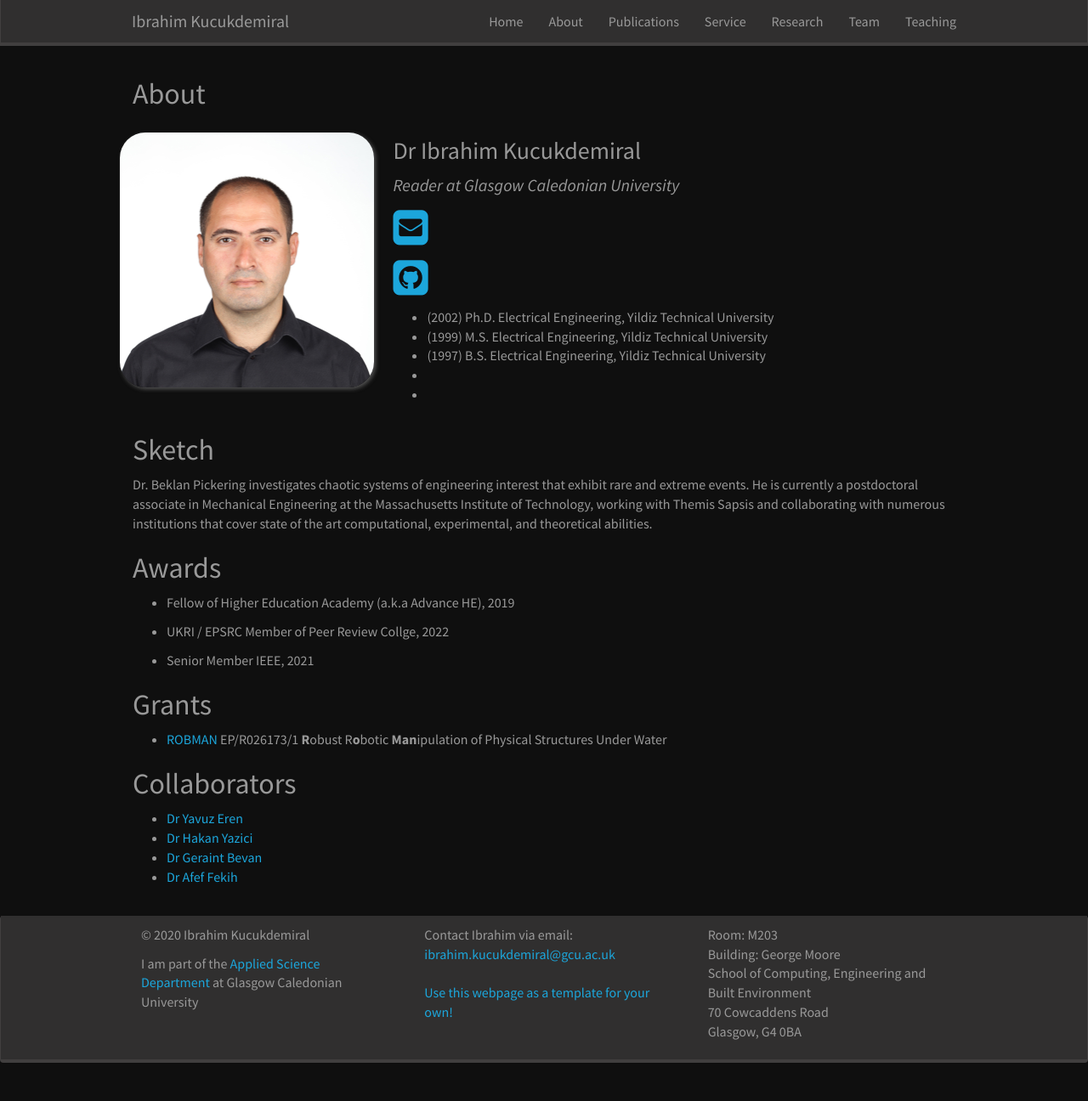
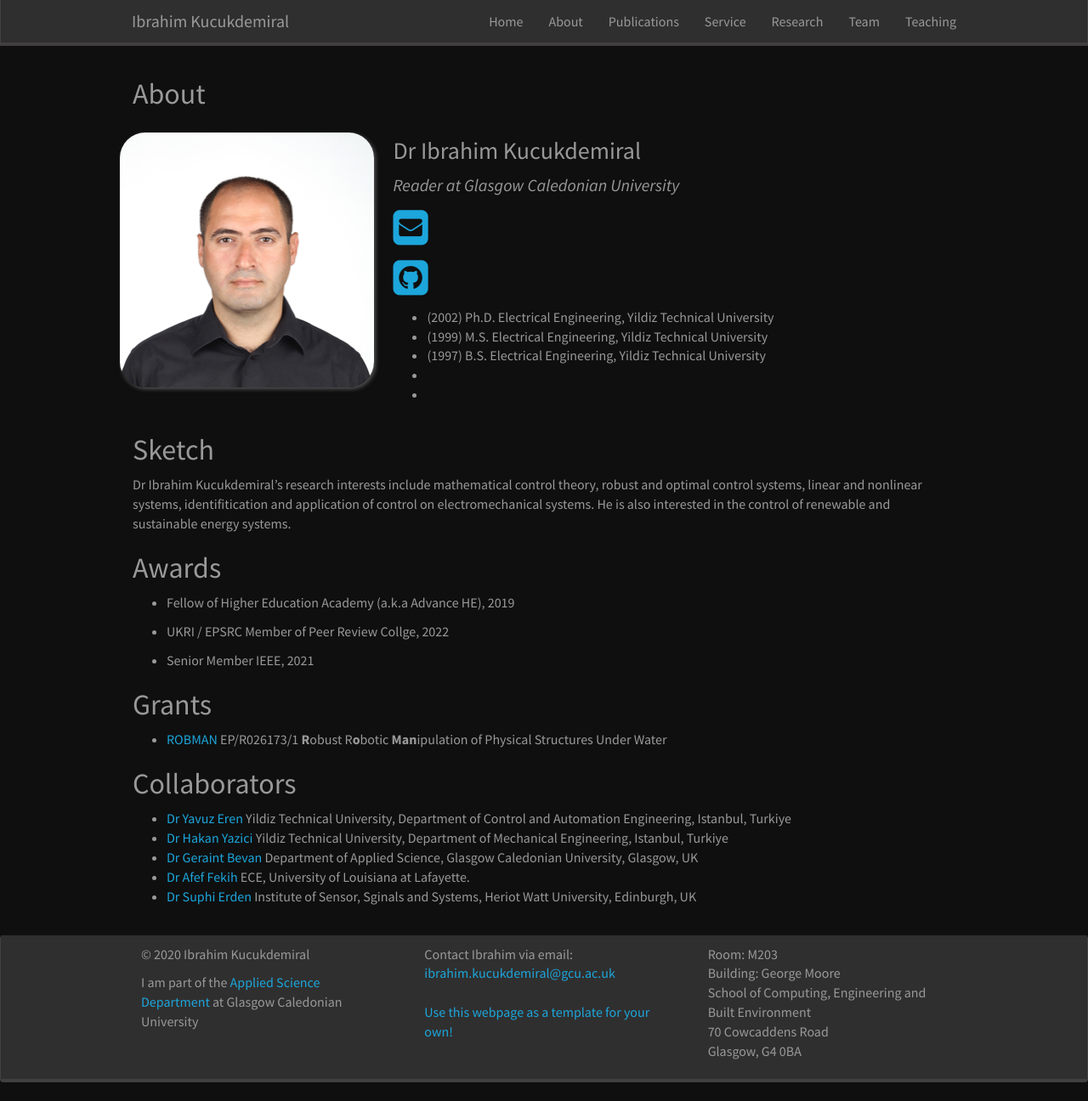
Before and after one commit to kucukdemiral/kucukdemiral.github.io, a Jekyll site: the page built from _pages/about.md, in a window 1280 px wide and 1296 px high. Shown: the whole window at 85% size. Built offline with Jekyll 4.4.1, drawn with Linux system fonts in a browser that asks for light colours; nearby versions of some CDN libraries; a style sheet for code colours, icons or effects is not loaded.

Commit message:
Update about.md

```diff
--- a/_pages/about.md
+++ b/_pages/about.md
@@ -79,7 +79,7 @@ permalink: /about/
 
 ## Sketch
 
-Dr. Beklan Pickering investigates chaotic systems of engineering interest that exhibit rare and extreme events. He is currently a postdoctoral associate in Mechanical Engineering at the Massachusetts Institute of Technology, working with Themis Sapsis and collaborating with numerous institutions that cover state of the art computational, experimental, and theoretical abilities.
+Dr Ibrahim Kucukdemiral's research interests include mathematical control theory, robust and optimal control systems, linear and nonlinear systems, identifitication and application of control on electromechanical systems. He is also interested in the control of renewable and sustainable energy systems.
 
 {% if site.data.awards %}
 ## Awards
@@ -101,7 +101,8 @@ Dr. Beklan Pickering investigates chaotic systems of engineering interest that e
 
 ## Collaborators
 
-* <a href="https://scholar.google.com/citations?user=xYDWg90AAAAJ&hl=en" target="_blank"> Dr Yavuz Eren</a>
-* <a href="https://scholar.google.com/citations?user=gv8bO4oAAAAJ&hl=en" target="_blank"> Dr Hakan Yazici</a>
-* <a href="https://researchonline.gcu.ac.uk/en/persons/geraint-bevan" target="_blank"> Dr Geraint Bevan</a>
-* <a href="https://userweb.ucs.louisiana.edu/~axf1456/" target="_blank"> Dr Afef Fekih</a>
+* <a href="https://scholar.google.com/citations?user=xYDWg90AAAAJ&hl=en" target="_blank"> Dr Yavuz Eren</a> Yildiz Technical University, Department of Control and Automation Engineering, Istanbul, Turkiye
+* <a href="https://scholar.google.com/citations?user=gv8bO4oAAAAJ&hl=en" target="_blank"> Dr Hakan Yazici</a> Yildiz Technical University, Department of Mechanical Engineering, Istanbul, Turkiye
+* <a href="https://researchonline.gcu.ac.uk/en/persons/geraint-bevan" target="_blank"> Dr Geraint Bevan</a> Department of Applied Science, Glasgow Caledonian University, Glasgow, UK
+* <a href="https://userweb.ucs.louisiana.edu/~axf1456/" target="_blank"> Dr Afef Fekih</a> ECE, University of Louisiana at Lafayette.
+* <a href="https://researchportal.hw.ac.uk/en/persons/mustafa-suphi-erden" target="_blank"> Dr Suphi Erden</a> Institute of Sensor, Sginals and Systems, Heriot Watt  University, Edinburgh, UK
```
